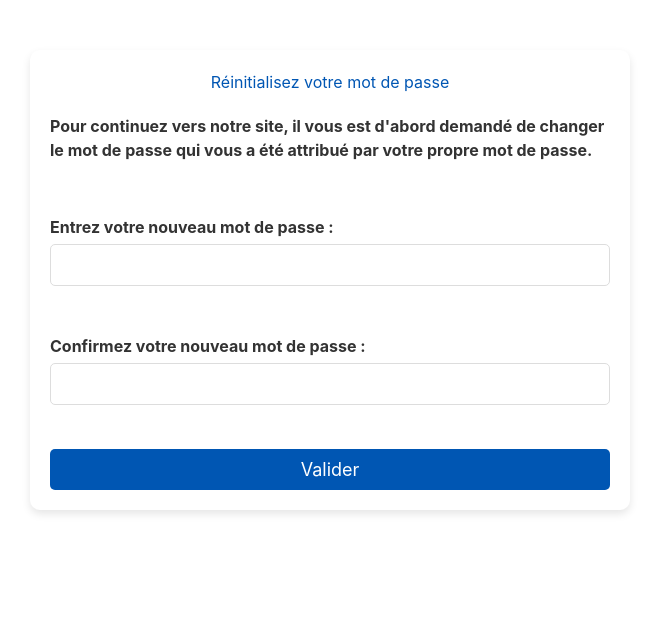
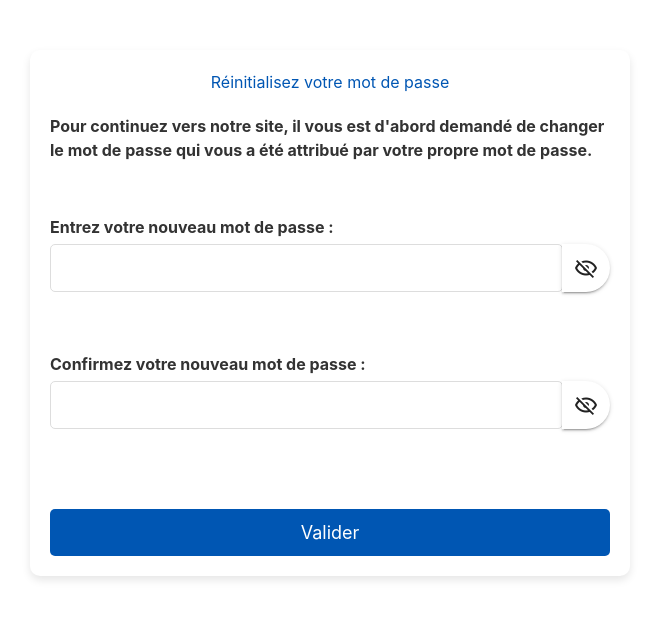
Before and after one commit to Greenwind974/QualiteLogiciel-AMAMKR-, a Vue app: page /change-password in a window 1280 px wide. Shown: the top 618 px of the page, without its empty margins (310-969 px from the left). Built offline with nearby package versions, Linux system fonts and the light colour scheme; no server answers.

Commit message:
Ajout d'un oeil à côté des champs pour afficher ou non le mot de passe écrit

```diff
--- a/package.json
+++ b/package.json
@@ -12,11 +12,13 @@
     "core-js": "^3.8.3",
     "firebase": "^11.0.1",
     "vue": "^3.2.13",
-    "vue-router": "^4.5.0"
+    "vue-router": "^4.5.0",
+    "vuetify": "^3.7.7"
   },
   "devDependencies": {
     "@babel/core": "^7.12.16",
     "@babel/eslint-parser": "^7.12.16",
+    "@mdi/font": "^7.4.47",
     "@vue/cli-plugin-babel": "~5.0.0",
     "@vue/cli-plugin-eslint": "~5.0.0",
     "@vue/cli-service": "~5.0.0",
--- a/src/components/ChangePassword.vue
+++ b/src/components/ChangePassword.vue
@@ -4,11 +4,20 @@ import {getAuth, updatePassword} from "firebase/auth";
 export default {
   data() {
     return {
+      showPassword: false,
+      showPassword2: false,
       newPassword: "",
       confirmPassword: ""
     };
   },
   methods: {
+    // Show or hide eye button
+    toggleShow() {
+      this.showPassword = !this.showPassword;
+    },
+    toggleShow2() {
+      this.showPassword2 = !this.showPassword2;
+    },
     // Verifiy the two password entries are the same
     passwordsAreTheSame(firstPassword, secondPassword) {
       return firstPassword === secondPassword;
@@ -56,17 +65,31 @@ export default {
       </p>
     </div>
     <br><br>
-    <div>
-      <label for="password">Entrez votre nouveau mot de passe : </label>
-      <input type="password" id="password" v-model="newPassword" required>
+    <label for="password">Entrez votre nouveau mot de passe : </label>
+    <div class="field has-addons">
+      <div class="control is-expanded">
+        <input v-if="showPassword" type="text" id="password" v-model="newPassword" required>
+        <input v-else type="password" id="password" v-model="newPassword" required>
+      </div>
+      <div class="control">
+        <v-btn v-if="showPassword" icon="mdi-eye-outline" class="button" @click="toggleShow" />
+        <v-btn v-else icon="mdi-eye-off-outline" class="button" @click="toggleShow" />
+      </div>
     </div>
     <br><br>
-    <div>
-      <label for="confirm">Confirmez votre nouveau mot de passe : </label>
-      <input type="password" id="confirm" v-model="confirmPassword" required>
-      <br><br>
-      <button type="button" class="btn-submit" v-on:click="changePassword">Valider</button>
+    <label for="confirm">Confirmez votre nouveau mot de passe : </label>
+    <div class="field has-addons">
+      <div class="control is-expanded">
+        <input v-if="showPassword2" type="text" id="confirm" v-model="confirmPassword" required>
+        <input v-else type="password" id="confirm" v-model="confirmPassword" required>
+      </div>
+      <div class="control">
+        <v-btn v-if="showPassword2" icon="mdi-eye-outline" class="button" @click="toggleShow2" />
+        <v-btn v-else icon="mdi-eye-off-outline" class="button" @click="toggleShow2" />
+      </div>
     </div>
+    <br><br>
+    <button type="button" class="btn-submit" v-on:click="changePassword">Valider</button>
   </div>
 </template>
 
@@ -102,12 +125,15 @@ p, label {
 
 input {
   width: 100%;
+  height: 100%;
   padding: 10px;
   border: 1px solid #ddd;
   border-radius: 5px;
   font-size: 16px;
   box-sizing: border-box;
 }
+
+
 
 .btn-submit {
   display: block;
--- a/src/main.js
+++ b/src/main.js
@@ -2,7 +2,17 @@ import { createApp } from "vue";
 import App from "./App.vue";
 import "bulma/css/bulma.css";
 
+import 'vuetify/styles'
+import { createVuetify } from 'vuetify'
+import * as components from 'vuetify/components'
+import * as directives from 'vuetify/directives'
+import colors from 'vuetify/util/colors'
+
+
+import "@mdi/font/css/materialdesignicons.css"
+
 import { db, auth } from "./firebase.js";
+
 import router from "@/router/router";
 
 const app = createApp(App);
@@ -11,4 +21,36 @@ app.config.globalProperties.$db = db;
 app.config.globalProperties.$auth = auth;
 app.use(router);
 
+const vuetify = createVuetify({
+    components,
+    directives,
+    icons: {
+        defaultSet: "mdi", // This is already the default value - only for display purposes
+    },
+    theme: {
+        themes: {
+            dark: {
+                light:false,
+                colors: {
+                    primary: colors.indigo.base,
+                    secondary: colors.indigo.lighten5,
+                    accent: colors.green.darken1,
+                    warning : colors.red.accent4,
+                }
+            },
+            light: {
+                dark:false,
+                colors: {
+                    primary: colors.indigo.base,
+                    secondary: colors.indigo.lighten5,
+                    accent: colors.green.darken1,
+                    warning : colors.red.accent4,
+                }
+            },
+        },
+    },
+})
+
+app.use(vuetify)
+
 app.mount("#app");
```
Also changed, not shown: 1 other file (tests, documents, lock files or other folders).
